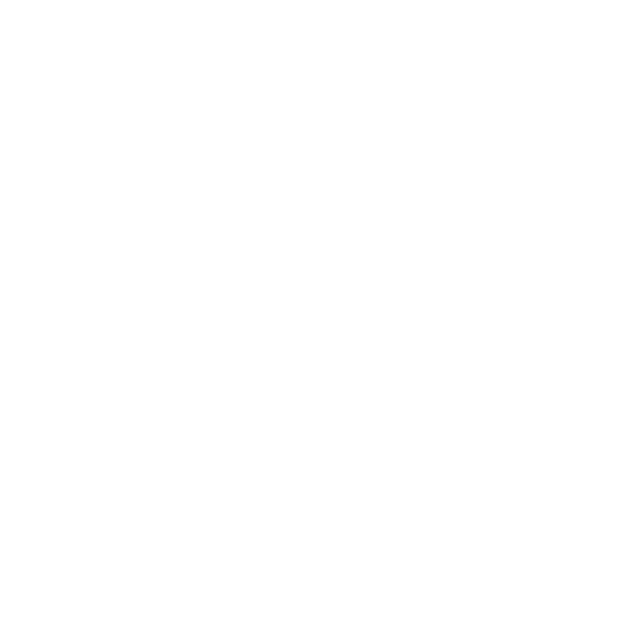
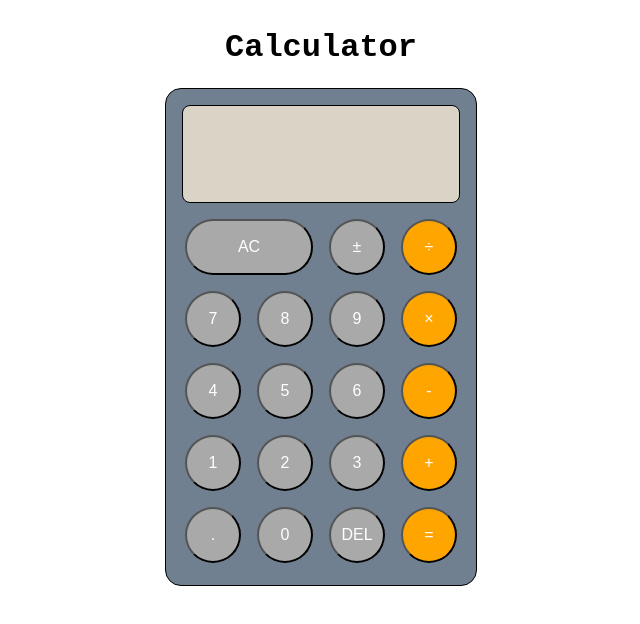
Before and after one commit to atrbyg24/calculator, a plain HTML site: page index.html in a window 1280 px wide. Shown: the whole page, without its empty margins (319-959 px from the left). Drawn offline with Linux system fonts and the light colour scheme.

Commit message:
Create and style calculator

```diff
--- a/index.html
+++ b/index.html
@@ -3,9 +3,38 @@
 <head>
     <meta charset="UTF-8">
     <meta name="viewport" content="width=device-width, initial-scale=1.0">
+    <link rel="stylesheet" href="style.css">
+    <script src="script.js" defer></script>
     <title>Calculator</title>
 </head>
 <body>
-
+    <h1>Calculator</h1>
+    <div class="calculator-container">
+        <div class="display">
+            <span class="last-operation"></span>
+            <span class="current-operation"></span>
+        </div>
+        <div class="buttons-container">
+            <button type="button" class="AC">AC</button>
+            <button type="button" class="plusminus">±</button>
+            <button type="button" class="divide operator">÷</button>
+            <button type="button" class="seven">7</button>
+            <button type="button" class="eight">8</button>
+            <button type="button" class="nine">9</button>
+            <button type="button" class="multiply operator">×</button>
+            <button type="button" class="four">4</button>
+            <button type="button" class="five">5</button>
+            <button type="button" class="six">6</button>
+            <button type="button" class="subtract operator">-</button>
+            <button type="button" class="one">1</button>
+            <button type="button" class="two">2</button>
+            <button type="button" class="three">3</button>
+            <button type="button" class="add operator">+</button>
+            <button type="button" class="decimal">.</button>
+            <button type="button" class="zero">0</button>
+            <button type="button" class="delete">DEL</button>
+            <button type="button" class="equals operator">=</button>
+        </div>
+    </div>
 </body>
 </html>
--- a/style.css
+++ b/style.css
@@ -0,0 +1,48 @@
+body {
+    display: flex;
+    flex-direction: column;
+    align-items: center;
+    font-family:'Courier New', Courier, monospace
+}
+
+.calculator-container {
+    width: 310px;
+    height: 496px;
+    border: 1px solid black;
+    border-radius: 16px;
+    background-color: slategray;
+}
+
+.display {
+    height: 96px;
+    border: 1px solid black;
+    border-radius: 8px;
+    margin: 16px;
+    background-color: #d9d4c5;
+}
+
+.buttons-container {
+    display: flex;
+    flex-direction: row;
+    flex-wrap: wrap;
+    justify-content: center;
+    margin: 16px;
+    gap: 16px;
+}
+
+button {
+    width: 56px;
+    height: 56px;
+    border-radius: 28px;
+    background-color: darkgray;
+    font-size: 16px;
+    color: white;
+}
+
+.AC {
+    width: 128px;
+}
+
+.operator {
+    background-color: orange;
+}
```
